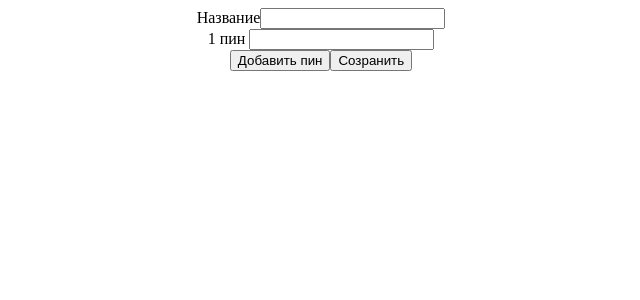
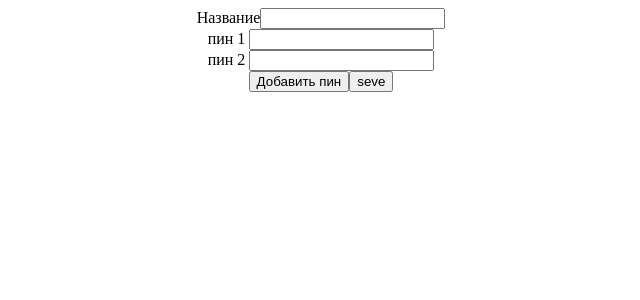
Before and after one commit to KulDim/PinSelector, a React (Create React App) app in the folder frontend/: page / in a window 1280 px wide. Shown: the top 300 px of the page, without its empty margins (319-959 px from the left). Built offline with nearby package versions, Linux system fonts and the light colour scheme.

Commit message:
AddMicrocontroller fix

```diff
--- a/frontend/src/components/AddMicrocontroller.js
+++ b/frontend/src/components/AddMicrocontroller.js
@@ -2,17 +2,22 @@ import React, {useState} from 'react';
 import "./AddMicrocontroller.css"
 
 
-
-
-
 function AddMicrocontroller(){
 
-    const [inputs, setInput] = useState([1]);
+    const [pins, setPin] = useState([
+        {"id": 1,"name": "vadim"},
+        {"id": 2,"name": ""},
+    ]);
 
-    function approach1Fn () {
-        const randomNum = inputs.push(1)
-        console.log(inputs)
-        setInput([randomNum]);
+    function addButton () {
+        const id = pins[pins.length - 1].id + 1
+        setPin(pins => [...pins, {"id": id,"name": ""}])
+    };
+
+    function inputChange(e) {
+        const id = e.target.getAttribute('data-id') - 1
+        pins[id].name = e.target.value
+        setPin(pins => [...pins])
     };
 
     return (
@@ -20,15 +25,16 @@ function AddMicrocontroller(){
             <div className="form">
                 <div><span>Название</span><input></input></div>
 
-                {inputs.map((input, index) => (
-                    <div key={index}>
-                        <span>{input} пин </span>
-                        <input></input>
+                {pins.map((pin) => (
+                    <div key={pin.id}>
+                        <span> пин {pin.id} </span>
+                        {/* value */}
+                        <input onChange={inputChange} data-id={pin.id}></input>
                     </div>
                 ))}
 
-                <button onClick={approach1Fn}>Добавить пин</button>
-                <button>Созранить</button>
+                <button onClick={addButton}>Добавить пин</button>
+                <button>seve</button>
             </div>
         </div>
     );
```
